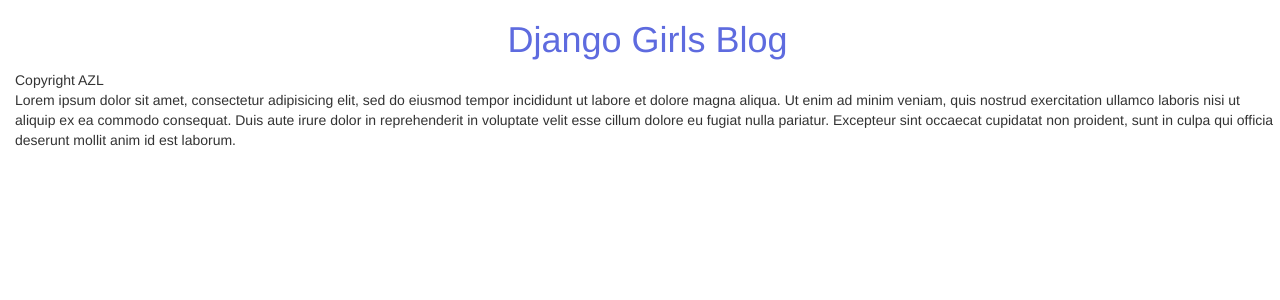
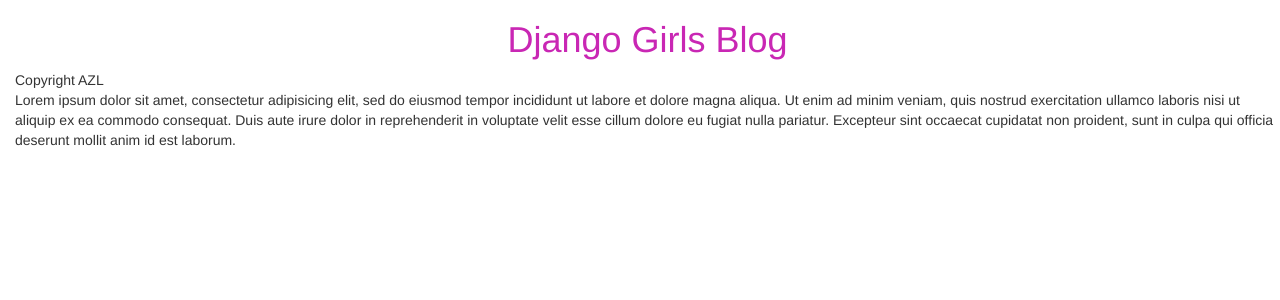
Before and after one commit to AnnaLinka/django-blog, a Django app: page / in a window 1280 px wide. Shown: the top 300 px of the page. Run offline with Django 3.2, Linux system fonts and the light colour scheme; data that the repository does not hold is empty; some libraries are stand-ins or nearby versions.

Commit message:
Color change

```diff
--- a/blog/static/css/blog.css
+++ b/blog/static/css/blog.css
@@ -1,7 +1,7 @@
 body {
-    padding-left: 15px;
+  padding-left: 15px;
 }
 
 h1 a {
-    color: #5e6bdf;
+  color: rgb(201, 39, 180);
 }
```
